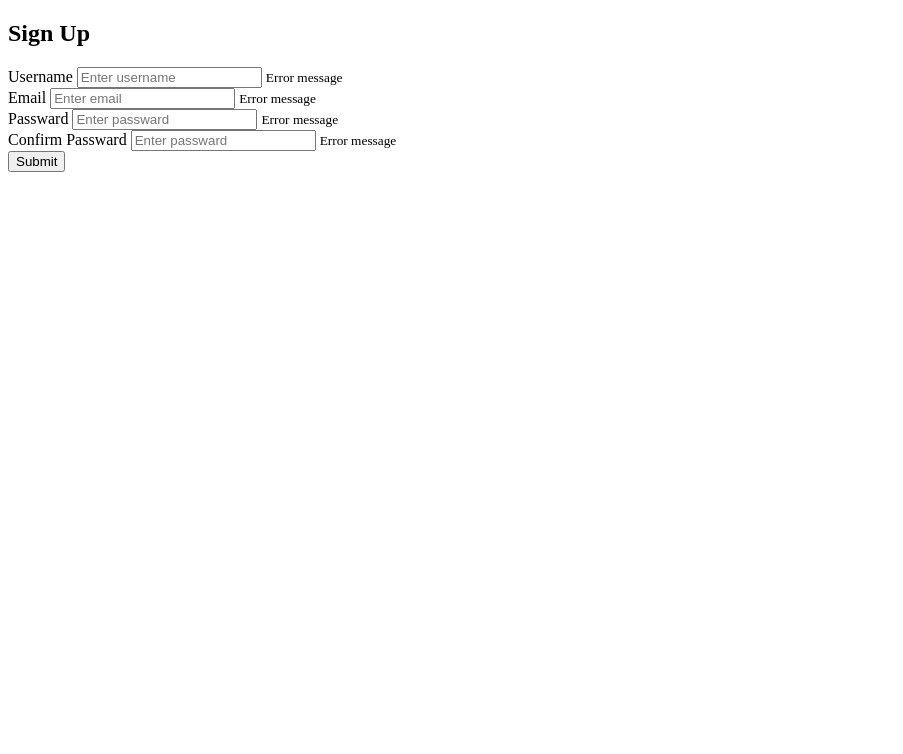
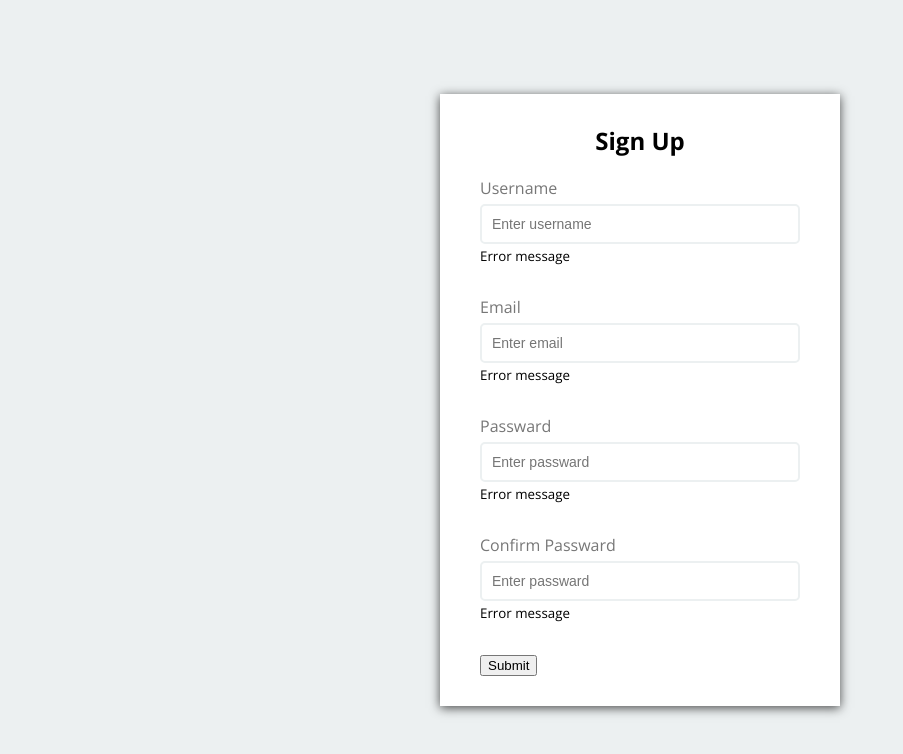
Before and after one commit to bilawalawan1/Bilawal-awan-first-repository, a plain HTML site: page Project 1/index.html in a window 1280 px wide. Shown: the whole page, without its empty margins (0-903 px from the left). Drawn offline with nearby package versions, Linux system fonts and the light colour scheme.

Commit message:
Project 1 CSS
Added CSS in project 1

```diff
--- a/Project 1/index.html
+++ b/Project 1/index.html
@@ -7,7 +7,7 @@
     <title>Html Form</title>
 </head>
 <body>
-    <div class="Project 01">
+    <div class="container">
         <form id="form" class="form">
             <h2>Sign Up</h2>
             <div class="form-control">
--- a/Project 1/style.css
+++ b/Project 1/style.css
@@ -0,0 +1,57 @@
+@import url('https://fonts.googleapis.com/css2?family=Open+Sans:ital,wght@0,300..800;1,300..800&display=swap');
+
+* {
+    box-sizing: border-box;
+}
+
+body {
+    background-color: #ECF0F1;
+    font-family: "Open Sans", serif;
+    display: flex;
+    align-items: center;
+    justify-content: center;
+    min-height: 100vh;
+    margin: 0;
+}
+
+.container {
+    background-color:white;
+    border: radius 5px;
+    box-shadow: 0 2px 10px rgba(0,0,0,0.7);
+    width: 400px;
+}
+
+h2 {
+    text-align: center;
+    margin: 0 0 20px;
+}
+
+.form {
+    padding: 30px 40px;
+}
+
+.form-control {
+    margin-bottom: 10px;
+    padding-bottom: 20px;
+    position: relative;
+}
+
+.form-control label {
+    color: #777;
+    display: block;
+    margin-bottom: 5px;
+}
+
+.form-control input {
+    border: 2px solid #ECF0F1;
+    border-radius: 5px;
+    display: block;
+    width: 100%;
+    padding: 10px;
+    font-size: 14px;
+}
+
+.form-control input:focus{
+    outline: 0;
+    border-color: #777;
+}
```
